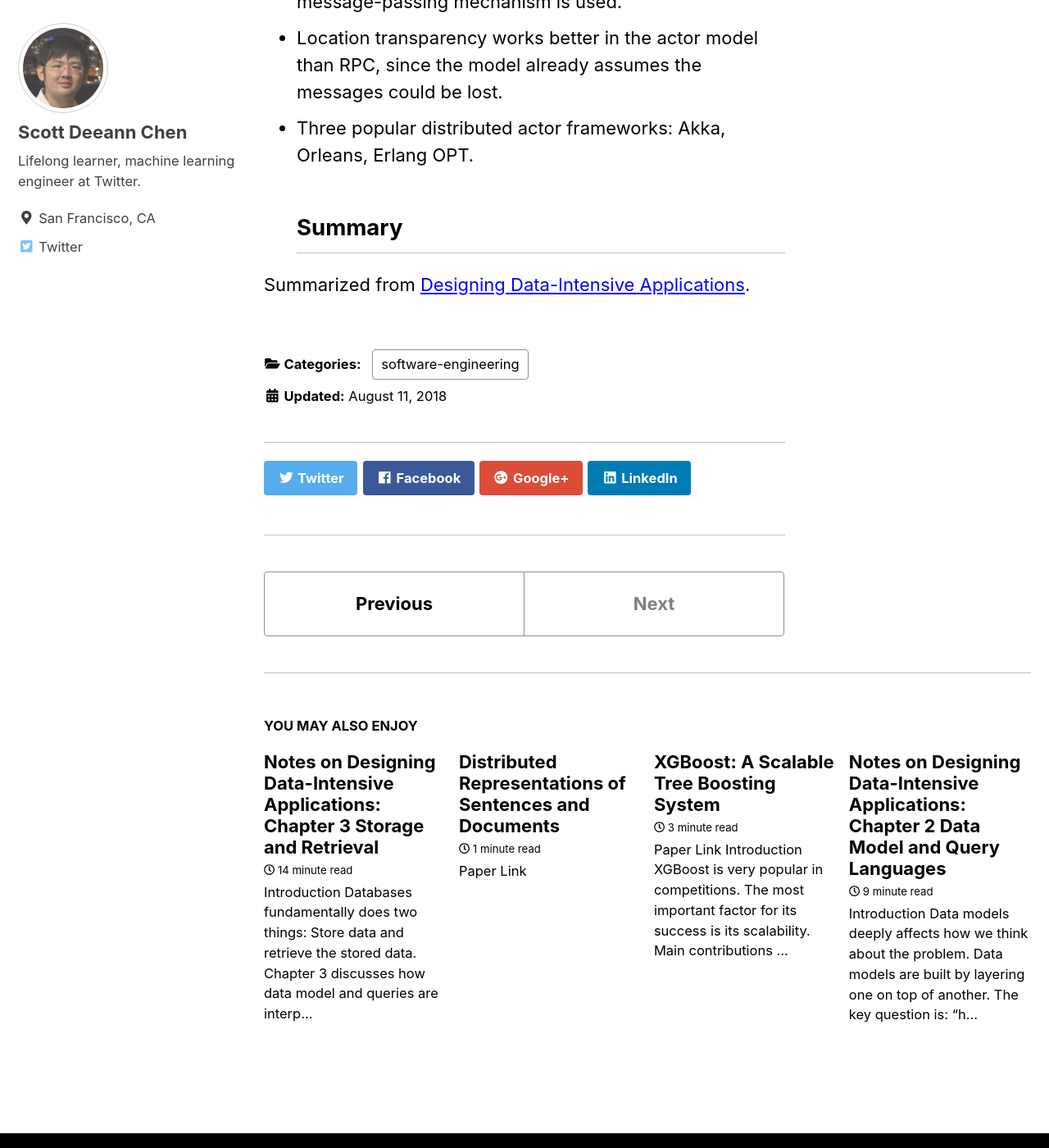
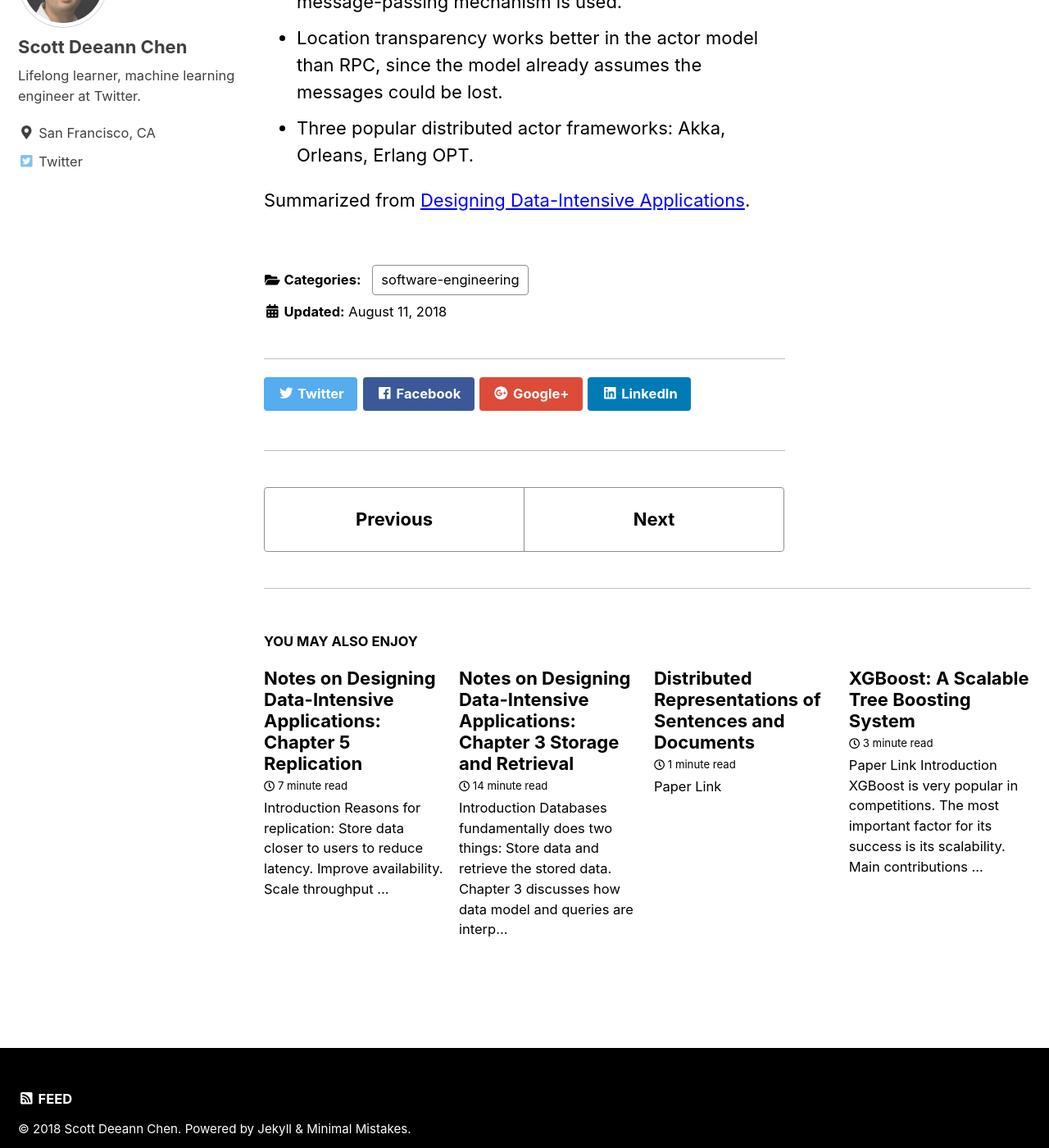
Before and after one commit to sdachen/aweather.github.io, a Jekyll site: the page built from _posts/2018-08-11-ddia-4.md, in a window 1280 px wide and 1400 px high, scrolled down 13978 px. Shown: the whole window at 82% size. Built offline with Jekyll 4.4.1, drawn with Linux system fonts in a browser that asks for light colours; nearby versions of some CDN libraries; formulas are drawn with MathJax 3; part of the change alters nothing that is shown.

Commit message:
Add single-leader in Ch5

```diff
--- a/_posts/2018-08-11-ddia-4.md
+++ b/_posts/2018-08-11-ddia-4.md
@@ -174,9 +174,6 @@ mathjax: true
 - In distributed actor frameworks, the actor model is used to scale an application across multiple nodes. The same message-passing mechanism is used.
 - Location transparency works better in the actor model than RPC, since the model already assumes the messages could be lost.
 - Three popular distributed actor frameworks: Akka, Orleans, Erlang OPT.
-## Summary
-
-
 
 
 Summarized from [Designing Data-Intensive Applications](https://dataintensive.net/).
--- /dev/null
+++ b/_posts/2018-08-19-ddia-5.md
@@ -0,0 +1,140 @@
+---
+layout: single
+title: "Notes on Designing Data-Intensive Applications: Chapter 5 Replication"
+date: 2018-08-19 17:54 -0700
+categories: "software-engineering"
+mathjax: true
+---
+
+## Introduction
+- Reasons for replication:
+  - Store data closer to users to reduce latency.
+  - Improve availability.
+  - Scale throughput
+- The challenge is not storing the data, but handling changes to replicated data.
+- There are three popular algorithms: single-leader, multi-leader, and leaderless replication.
+- Tradeoffs to consider include asynchronous vs. synchronous replication and how to handle failures.
+
+## Leaders and Followers
+- Each node that stores a copy of the data is called a replica.
+- Leader-based replication works as follows: the leader takes write requests, writes to its local storage, and sends the data change to followers as part of a replication log or change stream. Each follower then applies the change in the same order as they were processed on the leader. Clients can then read from any replica.
+
+### Synchronous and Asynchronous Replication
+
+
+| | Synchronous | Asynchronous |
+| --- | --- | --- |
+| A leader waits for confirmation from all followers before reporting success to clients | Yes | No |
+| Followers always have a latest copy of database | Yes | No |
+| Can process writes when one follower is down | No | Yes |
+| Writes are durable | Yes | No |
+
+### Setting Up New Followers
+- To set up new followers, take a snapshot of the leader and copy the snapshot to the follower. Connect the follower to the leader, request the backlog of data changes and apply them.
+
+### Handling Node Outages
+- Outages can be caused by planned maintenace or hardware faults.
+
+#### Follower failure: Catch-up recovery
+- A follower can easily catch up since it knows the last transaction it processed. A follower can request the change logs during its down time and catch up.
+#### Leader Failuer: Failover
+- If a leader fails, a follower has to be promoted to a leader, and clients need to send write requests to the new leader. The major steps are as follows:
+  - Determining that the leader has failed, through periodic pings.
+  - Choosing a new leader, through appointment or election. A good canadidate is a one with the most up-to-date data changes.'
+  - Reconfigure the system to use the new leader. Clients need to send data to the new leader. The old leader needs to step down when coming back.
+- A few issues that may arise during a failover:
+  - The new leader may not have the latest writes, and when the old leader comes back, it may have conflicting writes. The most common solution is to discard the old leader's writes.
+  - Discarding writes could be dangerous if other databases relys on the discarded data.
+  - When the old leader comes back, we may have two leaders (split brain). This is dangerous since we don't have mechanisms to resolve conflicts.
+  - A timeout too short may result in unnecessary failover.
+
+### Implementation of Replication Logs
+#### Statement-based replication
+- The leader forwards the exactly write request, such as the SQL write query, directly to followers.
+- Issues are:
+  - Any nondeterministic functions such as NOW() and RAND() is going to have different values in each replica.
+  - Queries may need to be applied in the same order, such as queries that write to autoincrementing columns.
+  - Queries with side effects may result in different side effects in each replica.
+
+#### Write-ahead log (WAL) shipping
+- The leader writes a WAL to disk and send the WAL to followers.
+- Replication is closely coupled with the storage engine. WALs may not be parsable if the software version between the leader is different from the followers.
+
+#### Logical (row-based) log replication
+- A logical log is a sequence of records describing writes to database tables at a row level.
+- A transaction may generate multiple entries in the log.
+- The logical log is decoupled from the storage engine internals.
+- It is easier for external applications (such as a data warehouse) to parse the logs.
+
+#### Trigger-based replication
+- A trigger registers application code that is executed when a write transaction occurs in a database. The trigger can write the data to a separate table, which can then be read by an external process and replicated to another system.
+- Trigger-based replication typically has greater overheads.
+
+## Problems with Replication Lag
+- A single-leader replication system makes sense when write QPS is low and read QPS is high. The capacity can be improved by adding more followers with an asynchronous replication scheme. However, not all reads are guaranteed to be up-to-date. Yet, we know the followers will eventually catch up. This is called eventual consistency.
+
+### Reading Your Own Writes
+- We need *read-after-write* consistency or *read-your-writes* consistency. This guarantees that if the user reloads the page, the user will see the data they submitted, yet other users may still see a staled version of the data.
+- Solutions:
+  - Route read requests from users who recently updated the database to the leader. For example, read a user's own profile always from the leader.
+  - The client can remember the timestamp of its most recent write and ensure all reads to be from replicas that are at least as up-to-date.
+  - If replicas are distributed across data centers. All write requests must be routed to the datacenter with the leader.
+  - If a user may have logged in from multiple devices, we can use a separate service to reecord the last updated time.
+  - If replicas are distributed across data centers, it's not guaranteed that all devices are connected to the same data center. We need to ensure we route all connections to the same datacenter.
+
+### Monotonic Reads
+- Monotonic reads guarantees that if a user make several reads in sequence, they will not see time to go backward.
+- This can be done by ensuring consecutive reads are served by the same replica.
+
+### Consistent Prefix Reads
+- Consisten prefix reads guarantees that if a sequence of writes happened in a specific order, all reads will see the appear in the same order.
+- One solution is to ensure write causually related are written to the same partition.
+
+### Solutions for Replication Lag
+- Transactions are designed to provide stronger guarantees for applications.
+
+## Multi-Leader Replication
+- In single-leader replication, if a client for some reason can't connect to the leader, the client can't write to the database.
+
+### Use Cases for Multi-Leader Replication
+#### Multi-datacenter operation
+- In multi-datacenter databases, a single-leader must live on one of the datacenters, making writes from clients far away from the datacenter slow.
+- Each datacenter can have their own leader, where changes are replicated to leaders in other datacenters.
+- When a datacenter goes down, a single-leader system will need to failover, while a multi-leader system can continue to operate.
+- A single-leader database is sensitive to inter-datacenter connection issues, which is less reliable. A temporary network interruption does not prevent writes to be processed in a multi-leader database.
+- The main challenge is to resovle conflicts when some data is concurrently modified in two datacenters.
+#### Clients with offline operation
+- Multi-leader replication is also useful for applications that needs to continue working when offline.
+- One can view the local device as a database with a leader that can take writes even when the device is offline.
+
+#### Collaborative editing
+- We can view each local copy of a document in a real-time collaborative editing application as a leader. Changes are instantly applied to the local database and replicated to other databases. To guarantee no conflicts, we need to apply lock the document before a user edits it and unlock it after the change is committed. Ideally the unit of change should be small.
+- Offline editing will still require conflict resolution.
+
+### Handling Write Conflicts
+#### Synchronous versus asynchronous conflict detection
+#### Conflict avoidance
+#### Converging toward a consistent state
+#### Custom conflict resolution logic
+#### What is a conflict
+### Multi-Leader Replication Topologies
+## Leaderless Replication
+### Writing to the Database When a Node Is Down
+#### Read repair and anti-entropy
+#### Quorums for reading and writing
+### Limitations of Quorum Consistency
+#### Monitoring staleness
+### Sloppy Quorums and Hinted Handoff
+#### Multi-datacenter operation
+### Detecting Concurrent Writes
+#### Last write wins (discarding concurrent writes)
+#### The "happens-before" relationship and concurrency
+#### Capturing the happens-before relationship
+#### Merging concurrently written values
+#### Version vectors
+
+
+
+
+
+Summarized from [Designing Data-Intensive Applications](https://dataintensive.net/).
```
